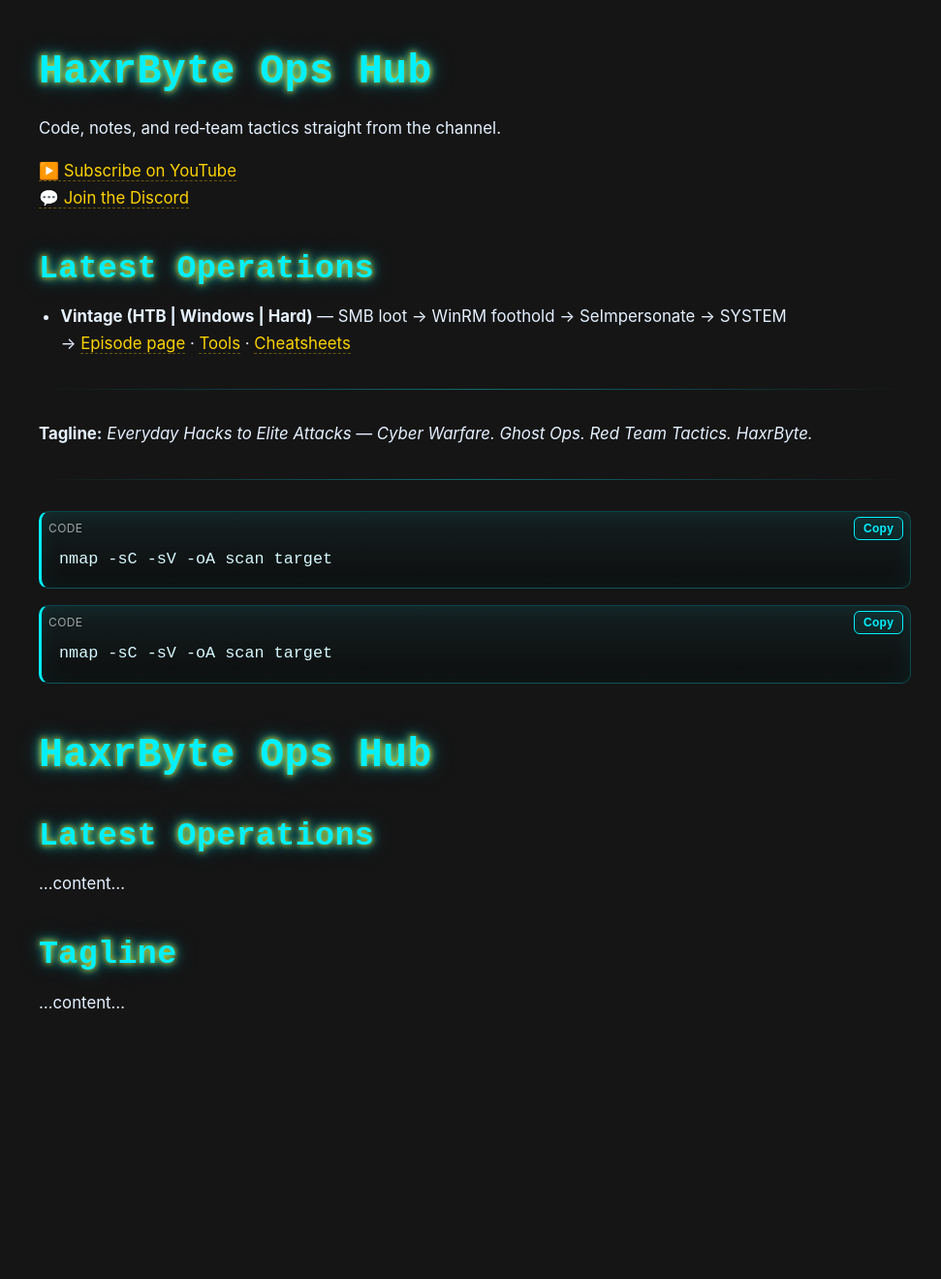
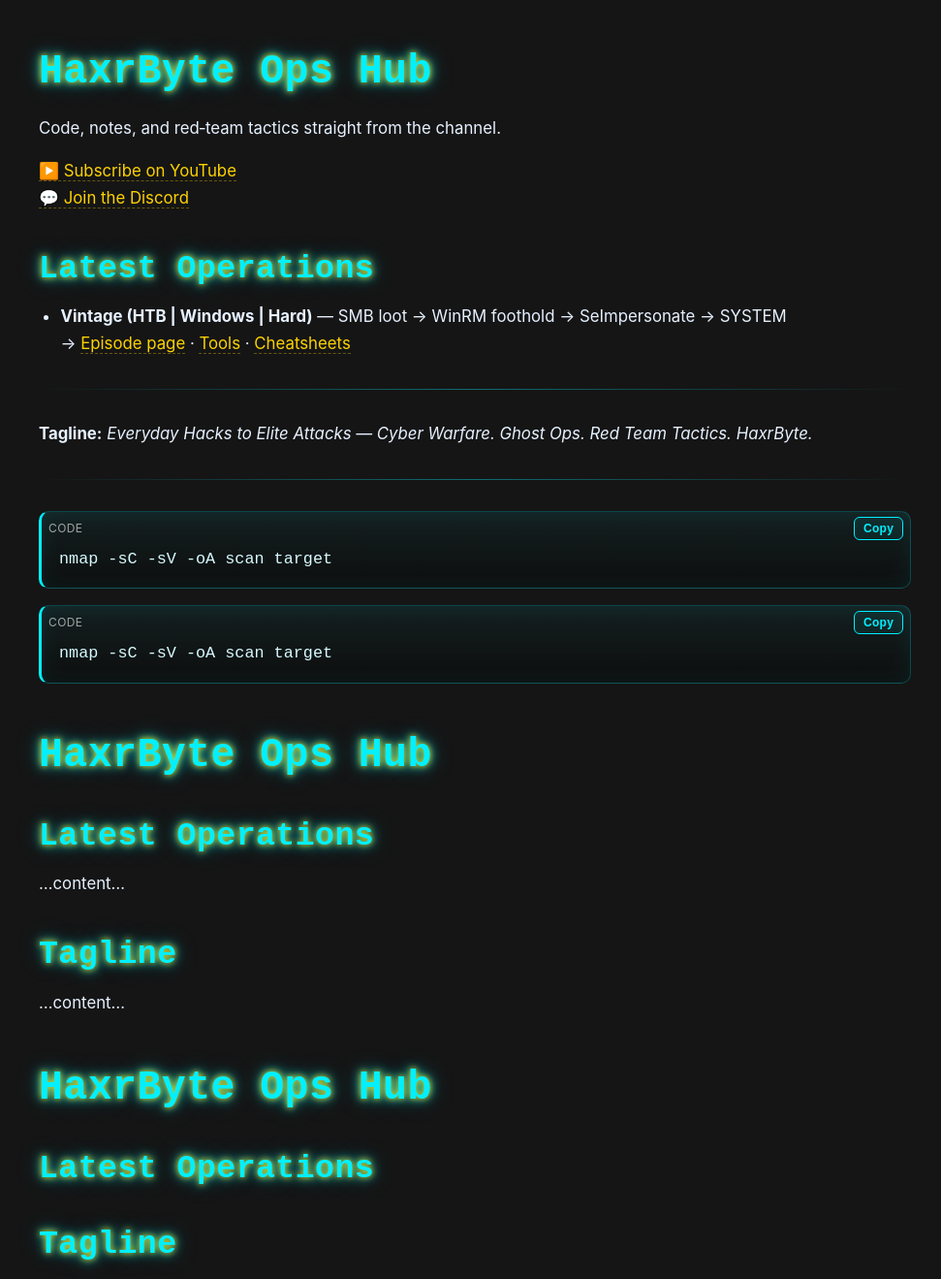
Before and after one commit to haxrbyte/ghost-shell, a Jekyll site: the page built from docs/index.md, in a window 1280 px wide. Shown: the whole page at 97% size, without its empty margins (150-1121 px from the left). Built offline with Jekyll 4.4.1, drawn with Linux system fonts in a browser that asks for light colours; our own code applies the rules of GitHub Pages for plain Markdown files; before the commit the page ends 1065 px from its top, so only the background shows below that.

Commit message:
Update index.md

```diff
--- a/docs/index.md
+++ b/docs/index.md
@@ -37,3 +37,9 @@
 
 ## Tagline
 ...content...
+
+
+
+# HaxrByte Ops Hub
+## Latest Operations
+## Tagline
```
